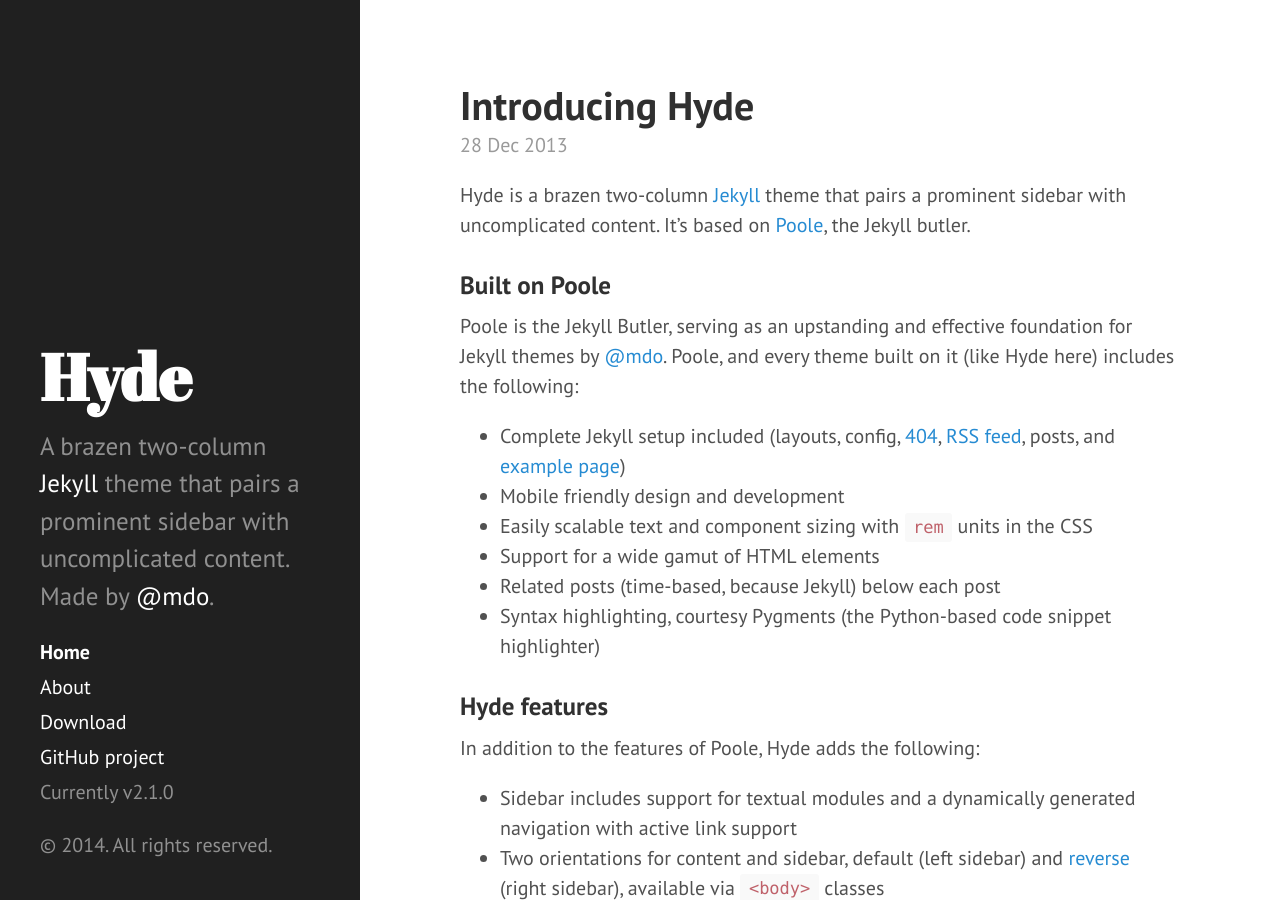
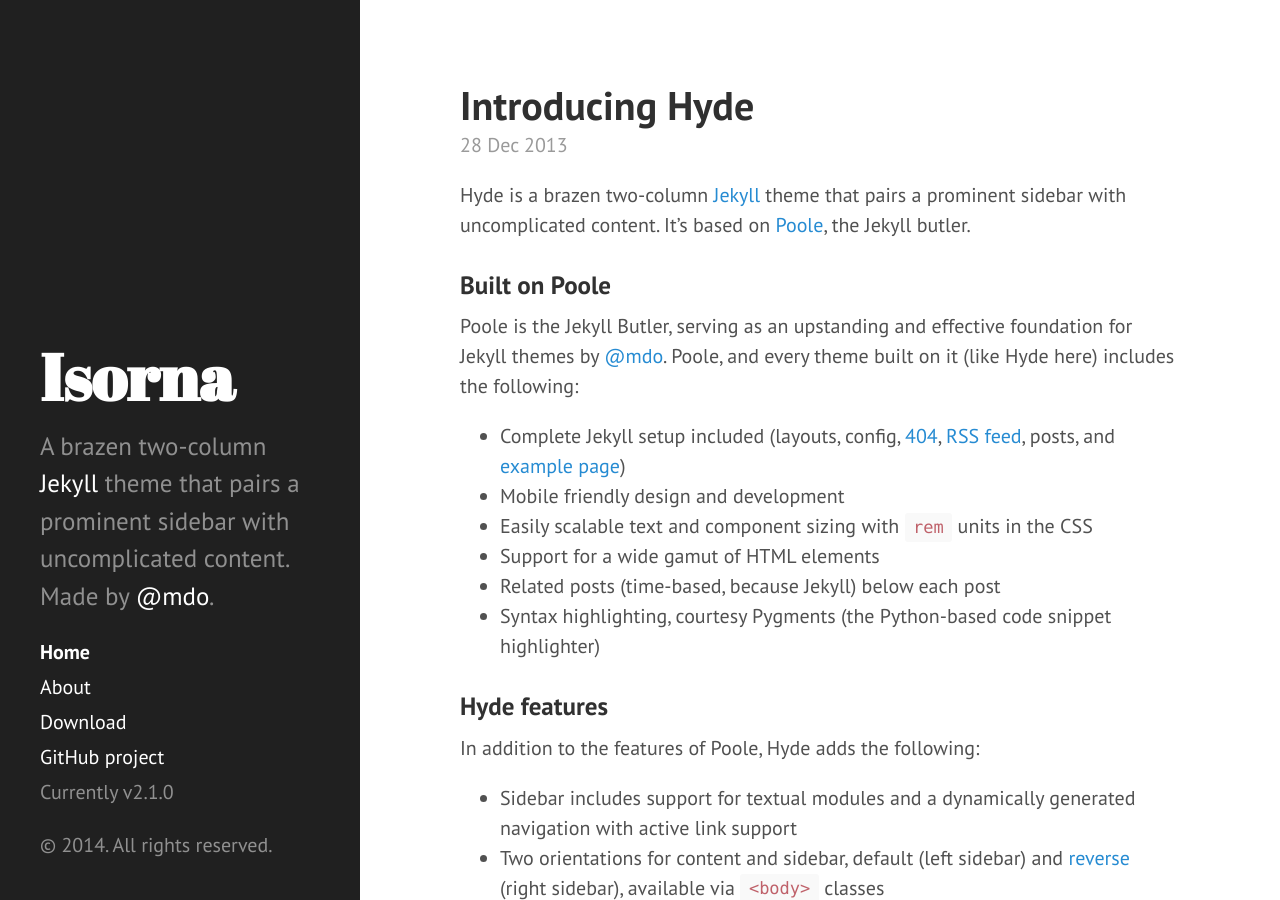
Before and after one commit to isorna/isorna.github.io, a Jekyll site: the page built from index.html, in a window 1280 px wide and 900 px high. Built offline with Jekyll 4.4.1, drawn with Linux system fonts in a browser that asks for light colours; Markdown is read by kramdown in place of the engine named in the settings; the list of posts is cut into pages by our own code.

Commit message:
Configuration and initial build

```diff
--- a/_config.yml
+++ b/_config.yml
@@ -7,15 +7,15 @@ permalink:        pretty
 relative_permalinks: true
 
 # Setup
-title:            Hyde
-tagline:          'A Jekyll theme'
+title:            Isorna
+tagline:          '<My life in brackets />'
 description:      'A brazen two-column <a href="http://jekyllrb.com" target="_blank">Jekyll</a> theme that pairs a prominent sidebar with uncomplicated content. Made by <a href="https://twitter.com/mdo" target="_blank">@mdo</a>.'
-url:              http://hyde.getpoole.com
+url:              http://isorna.github.io
 baseurl:          /
 
 author:
-  name:           'Mark Otto'
-  url:            https://twitter.com/mdo
+  name:           'Alvaro Isorna'
+  url:            https://twitter.com/isorna
 
 paginate:         5
 
```
Also changed, not shown: 15 other files.
